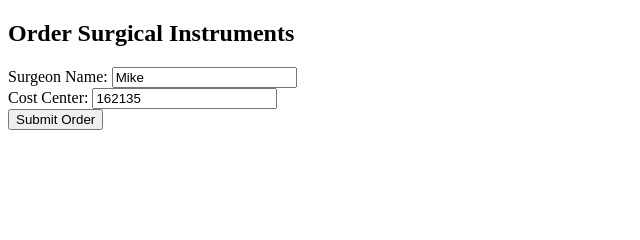
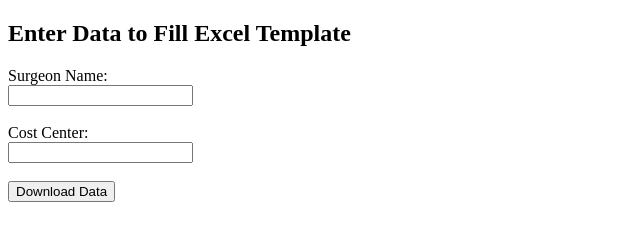
Before and after one commit to adithyaa316/surgical-instruments-order-form, a plain HTML site: page index.html in a window 1280 px wide. Shown: the whole page, without its empty margins (0-640 px from the left). Drawn offline with Linux system fonts and the light colour scheme.

Commit message:
Add files via upload

```diff
--- a/index.html
+++ b/index.html
@@ -3,25 +3,26 @@
 <head>
     <meta charset="UTF-8">
     <meta name="viewport" content="width=device-width, initial-scale=1.0">
-    <title>Surgical Instruments Order Form</title>
-    <link rel="stylesheet" href="style.css">
+    <title>Fill Excel Template</title>
 </head>
 <body>
-    <div class="container">
-        <h2>Order Surgical Instruments</h2>
-        <form action="https://formspree.io/f/mwkajjeq" method="POST">
-            <div class="form-group">
-                <label for="surgeonName">Surgeon Name:</label>
-                <input type="text" id="surgeonName" name="surgeonName" value="Mike" required>
-            </div>
-            <div class="form-group">
-                <label for="costCenter">Cost Center:</label>
-                <input type="text" id="costCenter" name="costCenter" value="162135" required>
-            </div>
-            <div class="form-group">
-                <input type="submit" value="Submit Order">
-            </div>
-        </form>
-    </div>
-</body>
-</html>
+
+    <h2>Enter Data to Fill Excel Template</h2>
+
+    <!-- Form for user input -->
+    <form id="orderForm">
+        <label for="surgeonName">Surgeon Name:</label><br>
+        <input type="text" id="surgeonName" name="surgeonName" required><br><br>
+
+        <label for="costCenter">Cost Center:</label><br>
+        <input type="text" id="costCenter" name="costCenter" required><br><br>
+
+        <!-- Button to trigger download -->
+        <button type="button" onclick="downloadData()">Download Data</button>
+    </form>
+
+    <script>
+        function downloadData() {
+            // Get the input values
+            const surgeonName = document.getElementById('surgeonName').value;
+            const costCenter = document.getElementById('costCenter').
```
